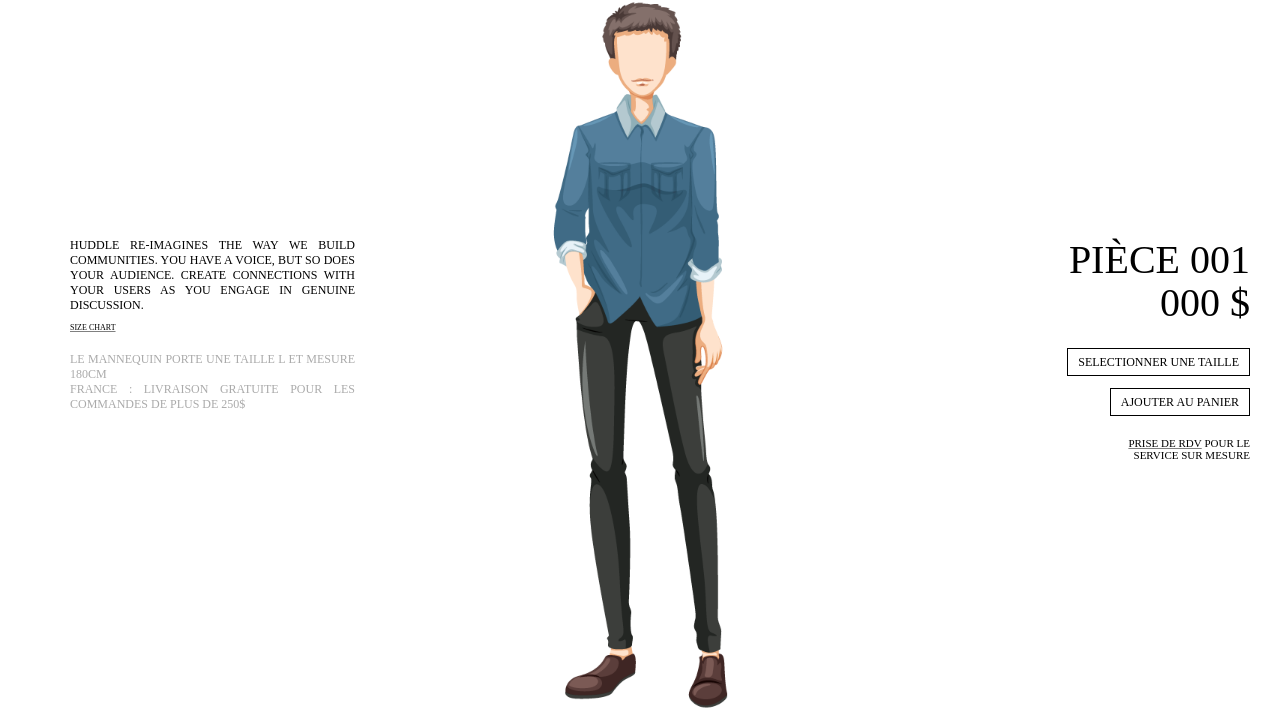
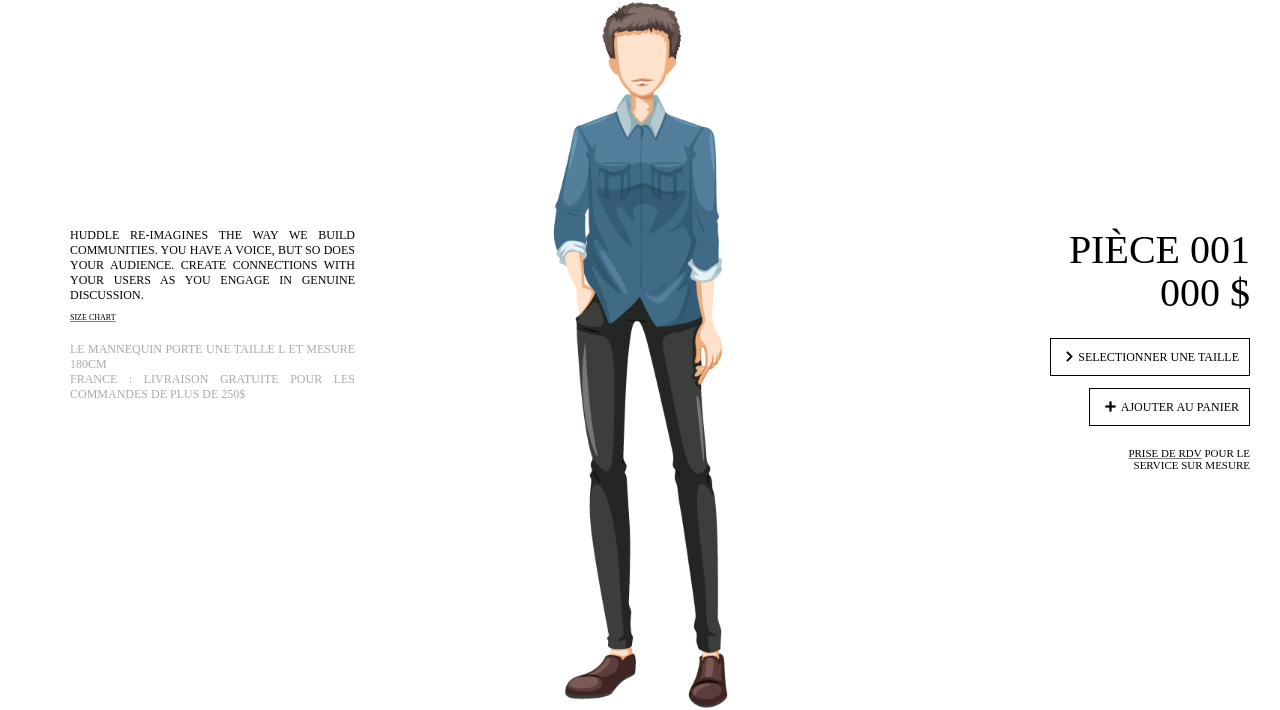
Before and after one commit to WakHerv7/Landing_Page_Ornan, a plain HTML site: page index.html in a window 1280 px wide. Shown: the part 116-826 px from the top of the page. Drawn offline with Linux system fonts and the light colour scheme; a web font is replaced by a local one.

Commit message:
first-commit-1

```diff
--- a/index.html
+++ b/index.html
@@ -5,6 +5,9 @@
     <meta name="viewport" content="width=device-width, initial-scale=1.0">
     <meta http-equiv="X-UA-Compatible" content="ie=edge">
     <title>Landing Page</title>
+
+    <link rel="stylesheet" href="https://cdnjs.cloudflare.com/ajax/libs/font-awesome/5.12.0-2/css/fontawesome.min.css" />
+    <link rel="stylesheet" href="https://cdnjs.cloudflare.com/ajax/libs/font-awesome/5.12.0-2/css/all.min.css" />
 
     <link rel="stylesheet" href="style.css">
     <link rel="stylesheet" href="style_navbar.css">
@@ -54,9 +57,11 @@
                 <h2>000 $</h2>
                 <div class="buttons_w">
                     <button>
+                        <i class="fas fa-chevron-right"></i>
                         <span>Selectionner une taille</span>
                     </button>
                     <button>
+                        <i class="fas fa-plus"></i>
                         <span>Ajouter au panier</span>
                     </button>
                 </div>
--- a/style.css
+++ b/style.css
@@ -35,8 +35,13 @@ button {
     width: fit-content;
     font-family: 'Roc_Grotesk_Wide';
     line-height: 12px;
+    display: flex;
+    align-items: center;
 }
 button span {
     display: flex;
     align-items: center;
 }
+button i {
+    margin: 5px;
+}
```
